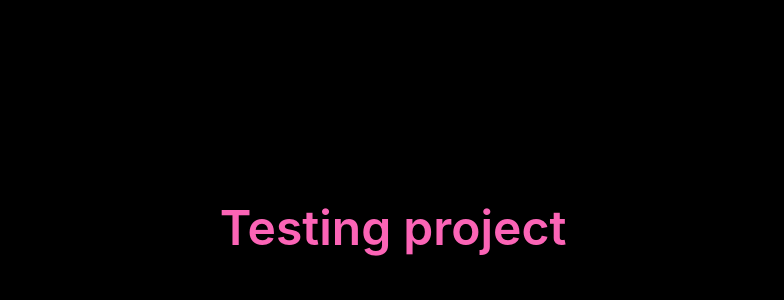
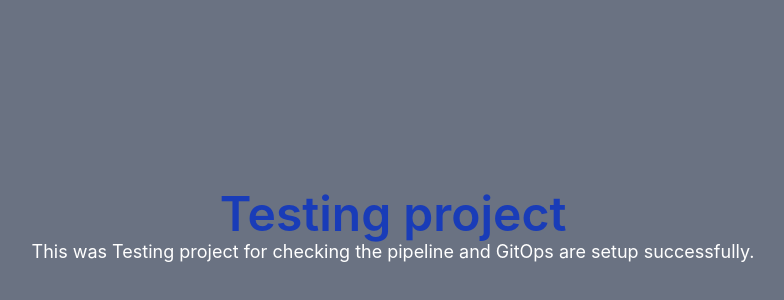
Before and after one commit to Dataxis-UditSingh/Testing_proj_CICD, a React (Vite) app: page / in a window 1280 px wide. Shown: the part 172-472 px from the top of the page, without its empty margins (247-1031 px from the left). Built offline with nearby package versions, Linux system fonts and the light colour scheme.

Commit message:
Update chnages for pipelines

```diff
--- a/src/App.tsx
+++ b/src/App.tsx
@@ -3,10 +3,13 @@ import "./App.css";
 function App() {
   return (
     <>
-      <div className="h-screen flex items-center justify-center bg-black">
-        <h1 className="text-pink-400 text-5xl font-semibold text-center">
+      <div className="h-screen flex items-center justify-center flex-col bg-gray-500">
+        <h1 className="text-blue-800 text-5xl font-semibold text-center">
           Testing project
         </h1>
+        <p className="text-white text-lg text-center mt-4">
+          This was Testing project for checking the pipeline and GitOps are setup successfully.
+        </p>
       </div>
     </>
   );
```
